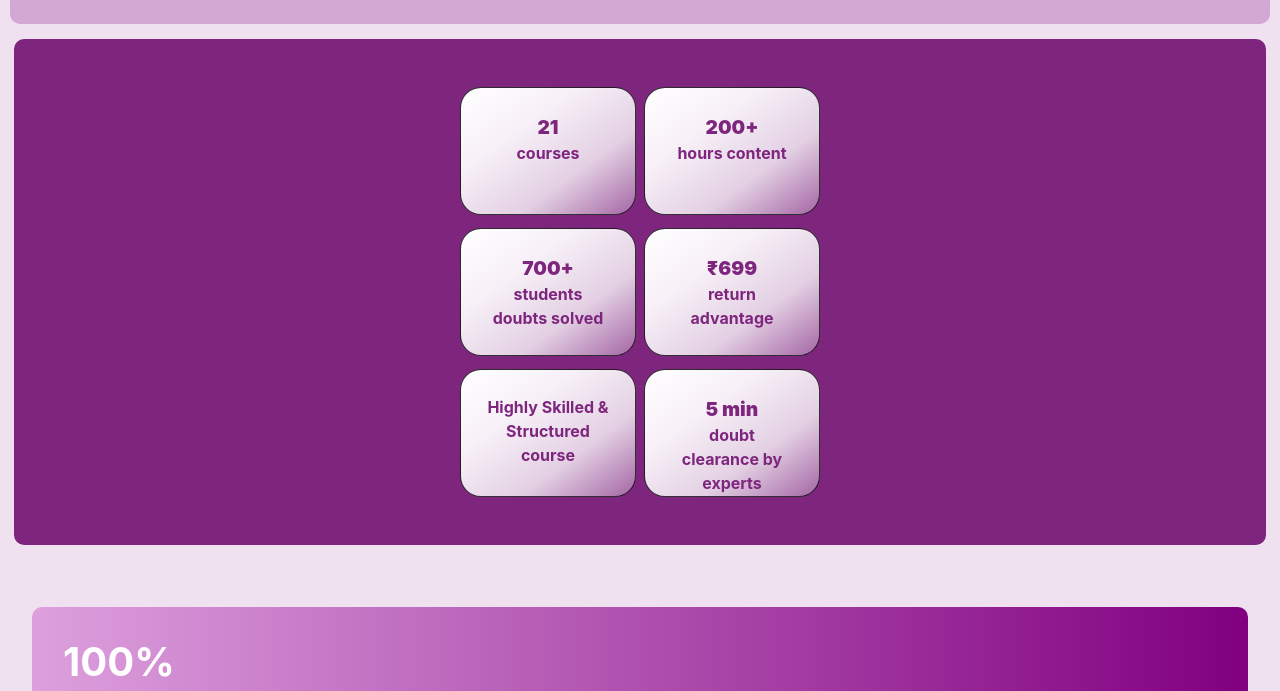
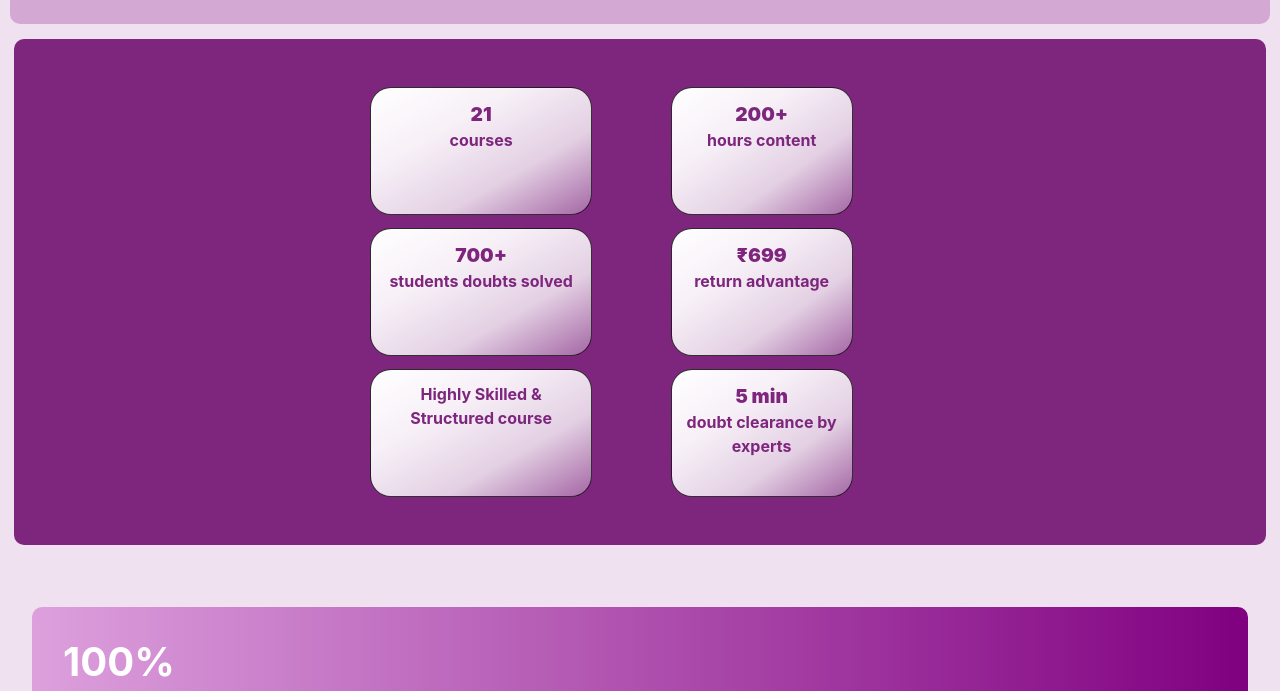
Before and after one commit to ritikajaybhaye/R1.github.io, a plain HTML site: page index.html in a window 1280 px wide. Shown: the part 748-1439 px from the top of the page. Drawn offline with nearby package versions, Linux system fonts and the light colour scheme.

Commit message:
Update index.html

```diff
--- a/index.html
+++ b/index.html
@@ -475,6 +475,16 @@ max-width: 30%;
   max-width: 80%;
 }
 
+
+/* Inline #1 | http://127.0.0.1:5500/block2.html */
+
+.b2 {
+  /* padding: 25px; */
+  /* width: 11rem; */
+  padding: 12px;
+  width: 76%;
+}
+
 </style>
 </head>
 <body>
```
